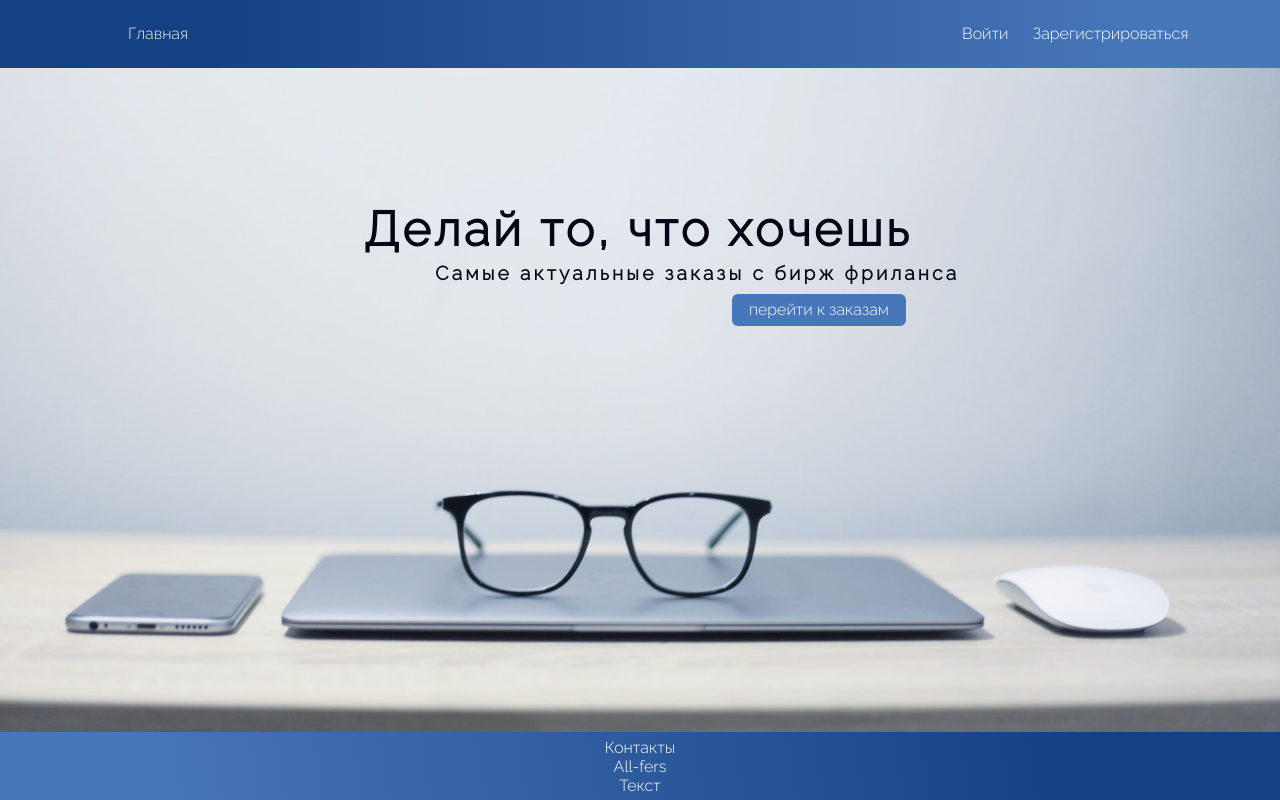
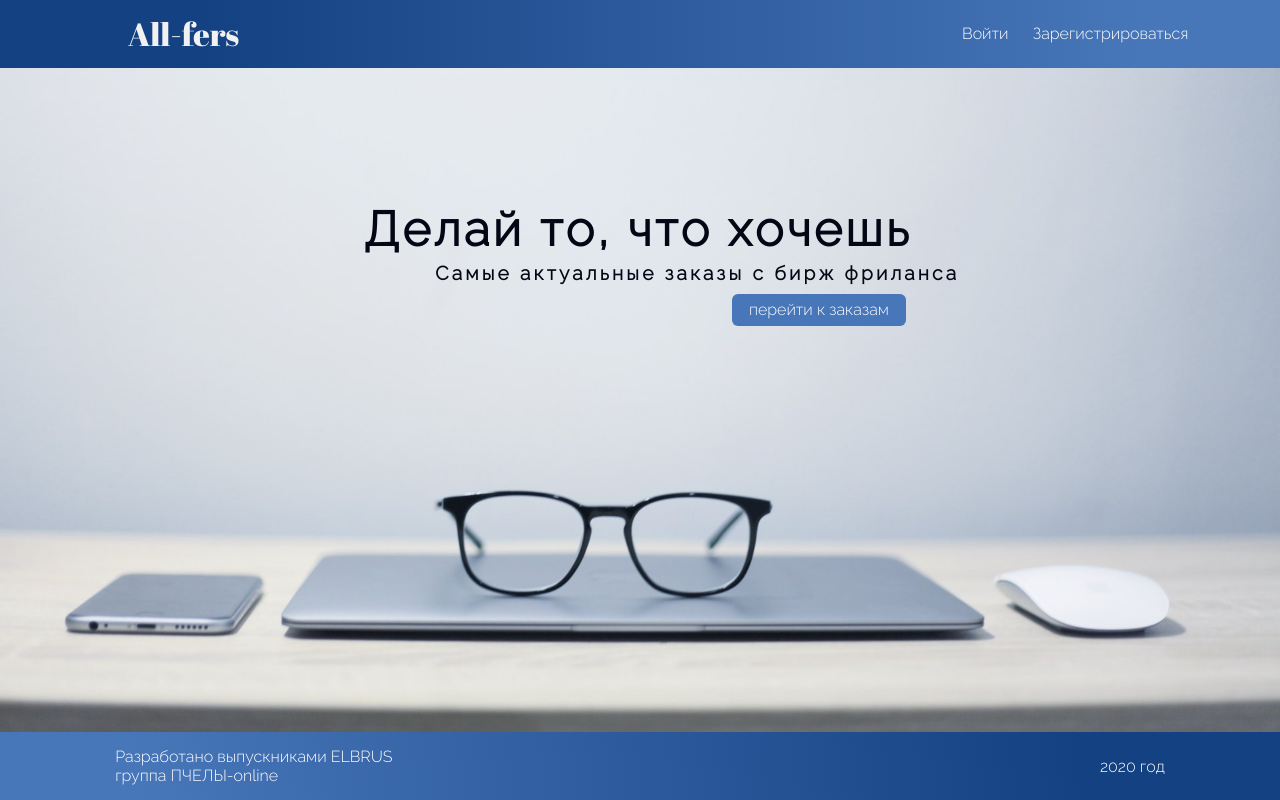
Before and after one commit to mattermq/ALL-ffers, a React (Create React App) app in the folder frontend/: page / in a window 1280 px wide. Built offline with nearby package versions, Linux system fonts and the light colour scheme; no server answers.

Commit message:
style logo and footer

```diff
--- a/frontend/src/App.css
+++ b/frontend/src/App.css
@@ -1,4 +1,5 @@
 @import url("https://fonts.googleapis.com/css2?family=Raleway:wght@300&family=Roboto+Condensed:ital,wght@1,300&display=swap");
+@import url('https://fonts.googleapis.com/css2?family=Abril+Fatface&display=swap');
 
 body,
 html {
@@ -74,6 +75,11 @@ a:link {
   margin-right: 6%;
   margin-left: 6%;
   cursor: pointer;
+}
+
+.logo {
+  font-size: 200%;
+  font-family: 'Abril Fatface', cursive;
 }
 
 .firstPage {
@@ -560,10 +566,18 @@ a:link {
   height: 70px;
   width: 100%;
   display: flex;
-  flex-direction: column;
   justify-content: center;
+
+}
+
+.wrap_footer {
+  width: 82%;
+  height: 100%;
+  display: flex;
+  justify-content: space-between;
   align-items: center;
   color: white;
+
 }
 
 
--- a/frontend/src/components/layout/Footer.jsx
+++ b/frontend/src/components/layout/Footer.jsx
@@ -4,9 +4,13 @@ function Footer() {
 
   return (
     <>
-      <div>Контакты</div>
-      <div>All-fers</div>
-      <div>Текст</div>
+    <div className="wrap_footer">
+      <div className="wrap_foot_block">
+        <div>Разработано выпускниками ELBRUS</div>
+        <div>группа ПЧЕЛЫ-online</div>
+      </div>
+      <div>2020 год</div>
+    </div>
     </>
   )
 }
--- a/frontend/src/components/layout/Header.jsx
+++ b/frontend/src/components/layout/Header.jsx
@@ -18,7 +18,7 @@ function Header() {
 
   return (
     <div className="headerBlock">
-      <NavLink className="logo" to="/main">Главная</NavLink>
+      <NavLink className="logo" to="/main">All-fers</NavLink>
       <div className="wrap_login">
         {isAuth ?
           <>
```
